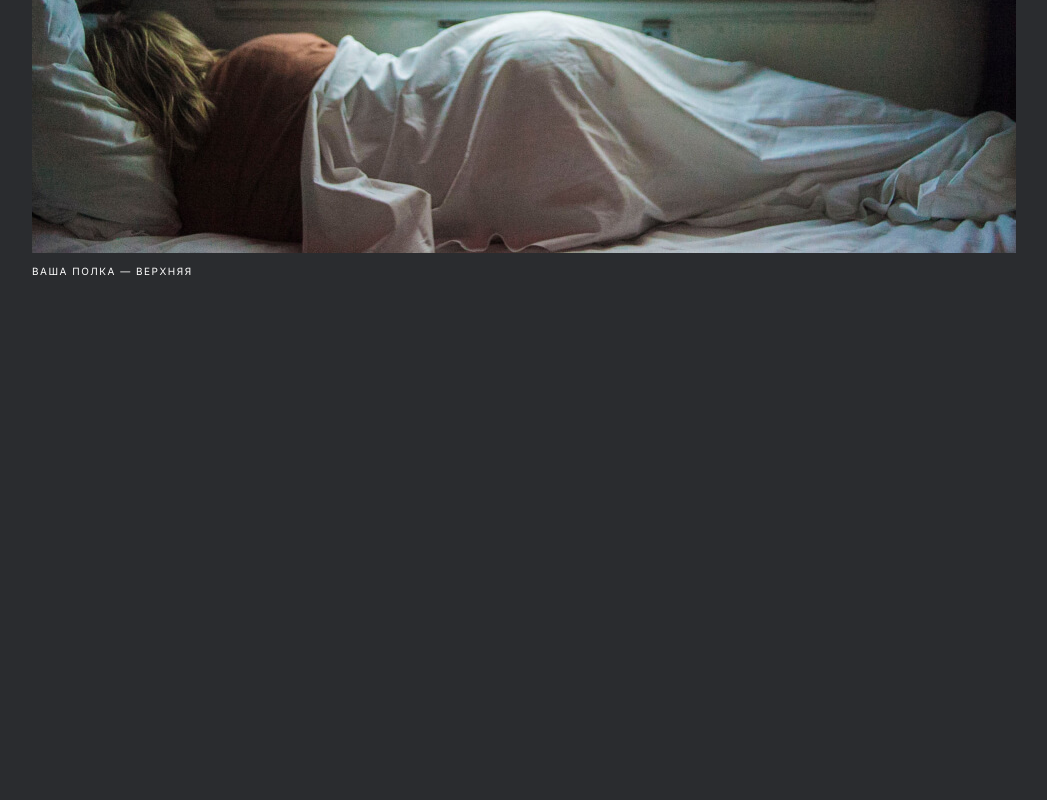
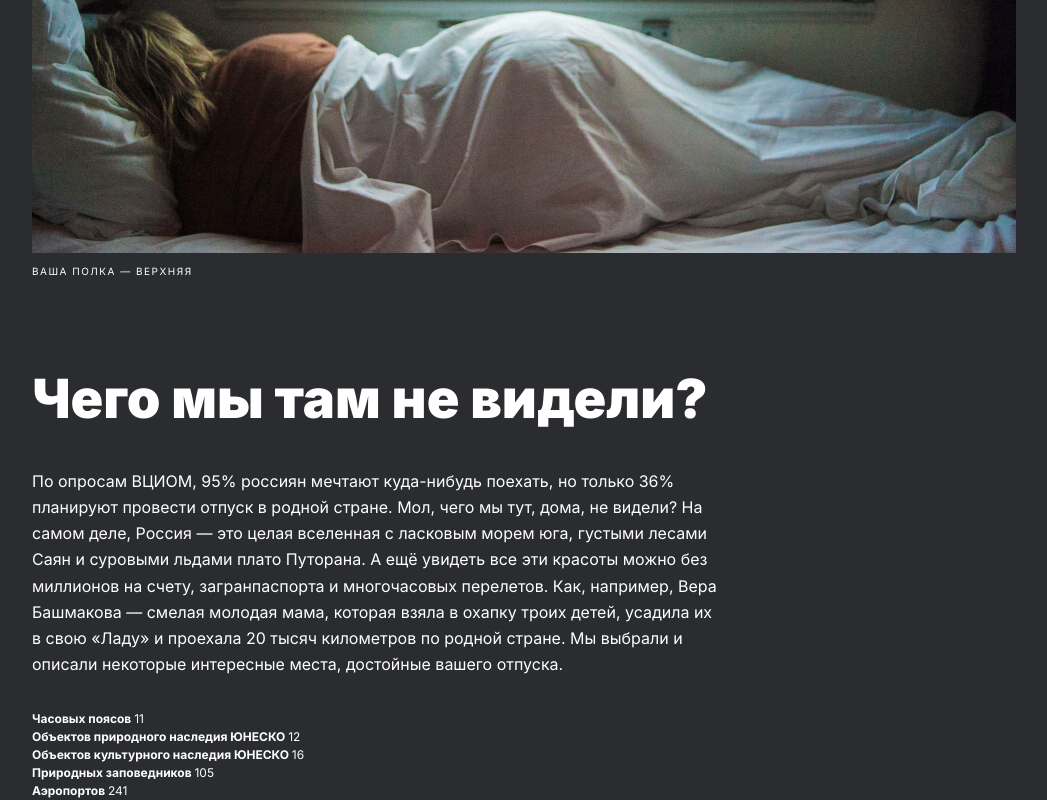
Before and after one commit to NatalyaMochalova/russian-travel, a plain HTML site: page index.html in a window 1280 px wide. Shown: the part 869-1669 px from the top of the page, without its empty margins (116-1163 px from the left). Before the commit the page ends 1147 px from the top, so only its background shows below. Drawn offline with Linux system fonts and the light colour scheme.

Commit message:
added intro

```diff
--- a/blocks/header/__lang-link/_russian/header__lang-link_russian.css
+++ b/blocks/header/__lang-link/_active/header__lang-link_active.css
@@ -1,4 +1,4 @@
-.header__lang-link_russian {
+.header__lang-link_active {
   margin-right: 18px;
   -webkit-text-decoration-line: underline;
           text-decoration-line: underline;
--- /dev/null
+++ b/blocks/intro/__item/intro__item.css
@@ -0,0 +1,9 @@
+.intro__item {
+  -webkit-transition: .4s ease;
+  -o-transition: .4s ease;
+  transition: .4s ease;
+}
+
+.intro__item:hover {
+  opacity: .4;
+}
--- /dev/null
+++ b/blocks/intro/__list/intro__list.css
@@ -0,0 +1,8 @@
+.intro__list {
+  margin: 0;
+  padding: 0;
+  list-style: none;
+  font-weight: 700;
+  font-size: 12px;
+  line-height: 1.5;
+}
--- /dev/null
+++ b/blocks/intro/__span/intro__span.css
@@ -0,0 +1,3 @@
+.intro__span {
+  font-weight: 400;
+}
--- /dev/null
+++ b/blocks/intro/__text/intro__text.css
@@ -0,0 +1,6 @@
+.intro__text {
+  margin: 0 0 33px;
+  font-weight: 400;
+  font-size: 16px;
+  line-height: 1.63;
+}
--- /dev/null
+++ b/blocks/intro/__title/intro__title.css
@@ -0,0 +1,13 @@
+.intro__title {
+  margin: 0 0 40px;
+  font-weight: 900;
+  font-size: 54px;
+  line-height: 1.07;
+}
+
+@media screen and (max-width: 320px) {
+  .intro__title {
+    font-size: 32px;
+    line-height: 1.09;
+  }
+}
--- /dev/null
+++ b/blocks/intro/intro.css
@@ -0,0 +1,23 @@
+.intro {
+  padding: 92px 0 0 148px;
+  max-width: 690px;
+  color: white;
+}
+
+@media screen and (max-width: 1024px) {
+  .intro {
+    padding-left: 48px;
+  }
+}
+
+@media screen and (max-width: 768px) {
+  .intro {
+    padding: 88px 24px 0;
+  }
+}
+
+@media screen and (max-width: 320px) {
+  .intro {
+    padding: 64px 16px 0;
+  }
+}
--- a/index.html
+++ b/index.html
@@ -15,8 +15,8 @@
     <header class="header">
       <a href="#"><img class="header__logo" src="images/header__logo.svg" alt="логотип"></a>
       <ul class="header__lang-links">
-        <li><a class="header__lang-link header__lang-link_russian" href="#">Ru</a></li>
-        <li><a class="header__lang-link header__lang-link_english" href="#" lang="en">En</a></li>
+        <li><a class="header__lang-link header__lang-link_active" href="#">Ru</a></li>
+        <li><a class="header__lang-link" href="#" lang="en">En</a></li>
       </ul>
     </header>
     <main class="content">
@@ -26,6 +26,17 @@
         <img class="lead__image" src="images/lead__image.jpg" alt="Путешествия по России">
         <blockquote class="lead__caption">ваша полка — верхняя</blockquote>
       </section>
+      <section class="intro">
+        <h3 class="intro__title">Чего мы там не видели?</h3>
+        <p class="intro__text">По опросам ВЦИОМ, 95% россиян мечтают куда-нибудь поехать, но только 36% планируют провести отпуск в родной стране. Мол, чего мы тут, дома, не видели? На самом деле, Россия — это целая вселенная с ласковым морем юга, густыми лесами Саян и суровыми льдами плато Путорана. А ещё увидеть все эти красоты можно без миллионов на счету, загранпаспорта и многочасовых перелетов. Как, например, Вера Башмакова — смелая молодая мама, которая взяла в охапку троих детей, усадила их в свою «Ладу» и проехала 20 тысяч километров по родной стране. Мы выбрали и описали некоторые интересные места, достойные вашего отпуска.</p>
+        <ul class="intro__list">
+          <li class="intro__item">Часовых поясов <span class="intro__span">11</span></li>
+          <li class="intro__item">Объектов природного наследия ЮНЕСКО <span class="intro__span">12</span></li>
+          <li class="intro__item">Объектов культурного наследия ЮНЕСКО <span class="intro__span">16</span></li>
+          <li class="intro__item">Природных заповедников <span class="intro__span">105</span></li>
+          <li class="intro__item">Аэропортов <span class="intro__span">241</span></li>
+        </ul>
+      </section>
     </main>
   </div>
 </body>
--- a/pages/index.css
+++ b/pages/index.css
@@ -9,7 +9,7 @@
 @import url(../blocks/header/__logo/header__logo.css);
 @import url(../blocks/header/__lang-links/header__lang-links.css);
 @import url(../blocks/header/__lang-link/header__lang-link.css);
-@import url(../blocks/header/__lang-link/_russian/header__lang-link_russian.css);
+@import url(../blocks/header/__lang-link/_active/header__lang-link_active.css);
 
 /*lead*/
 @import url(../blocks/lead/lead.css);
@@ -17,3 +17,11 @@
 @import url(../blocks/lead/__subtitle/lead__subtitle.css);
 @import url(../blocks/lead/__image/lead__image.css);
 @import url(../blocks/lead/__caption/lead__caption.css);
+
+/*intro*/
+@import url(../blocks/intro/intro.css);
+@import url(../blocks/intro/__title/intro__title.css);
+@import url(../blocks/intro/__text/intro__text.css);
+@import url(../blocks/intro/__list/intro__list.css);
+@import url(../blocks/intro/__item/intro__item.css);
+@import url(../blocks/intro/__span/intro__span.css);
```
